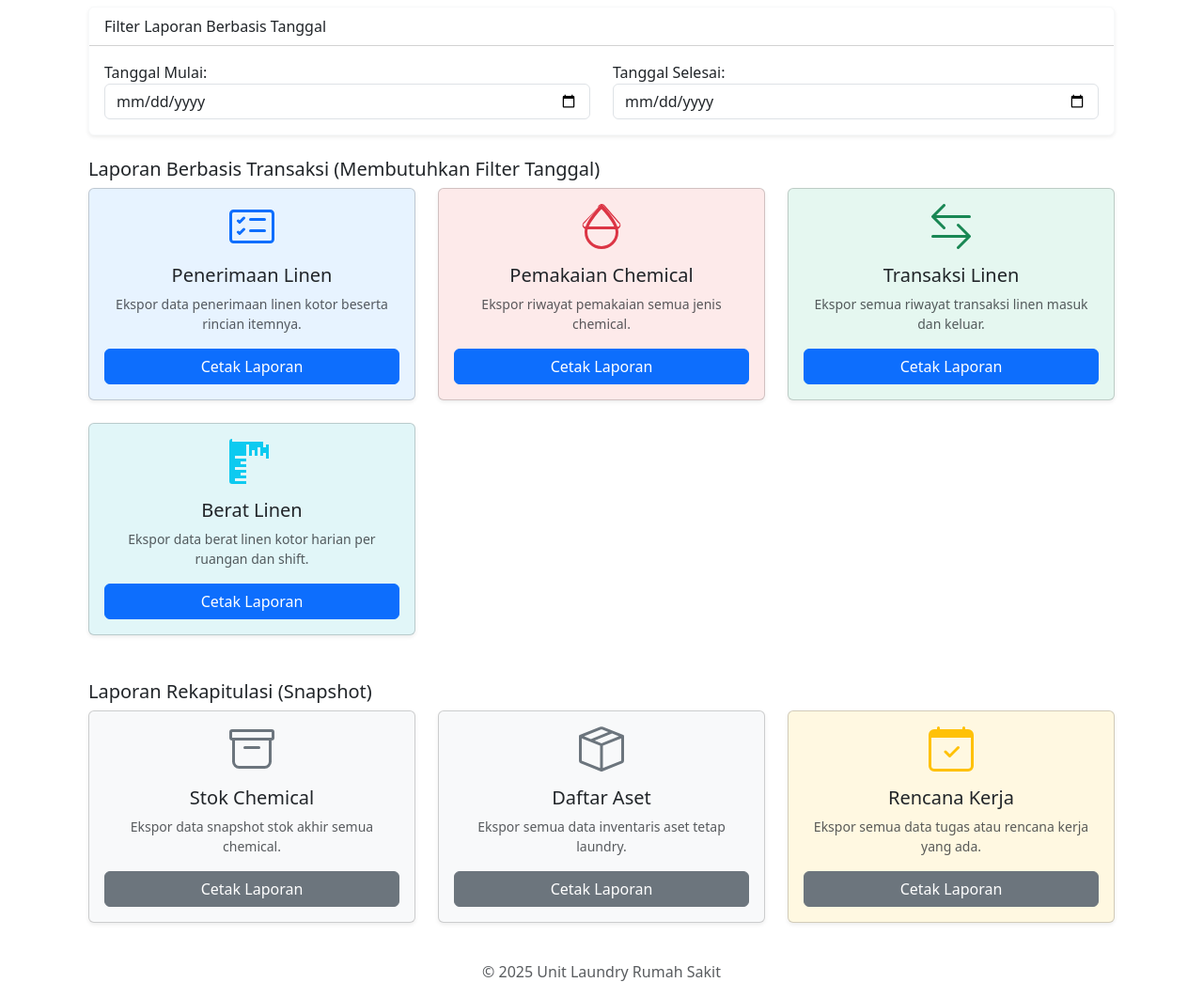
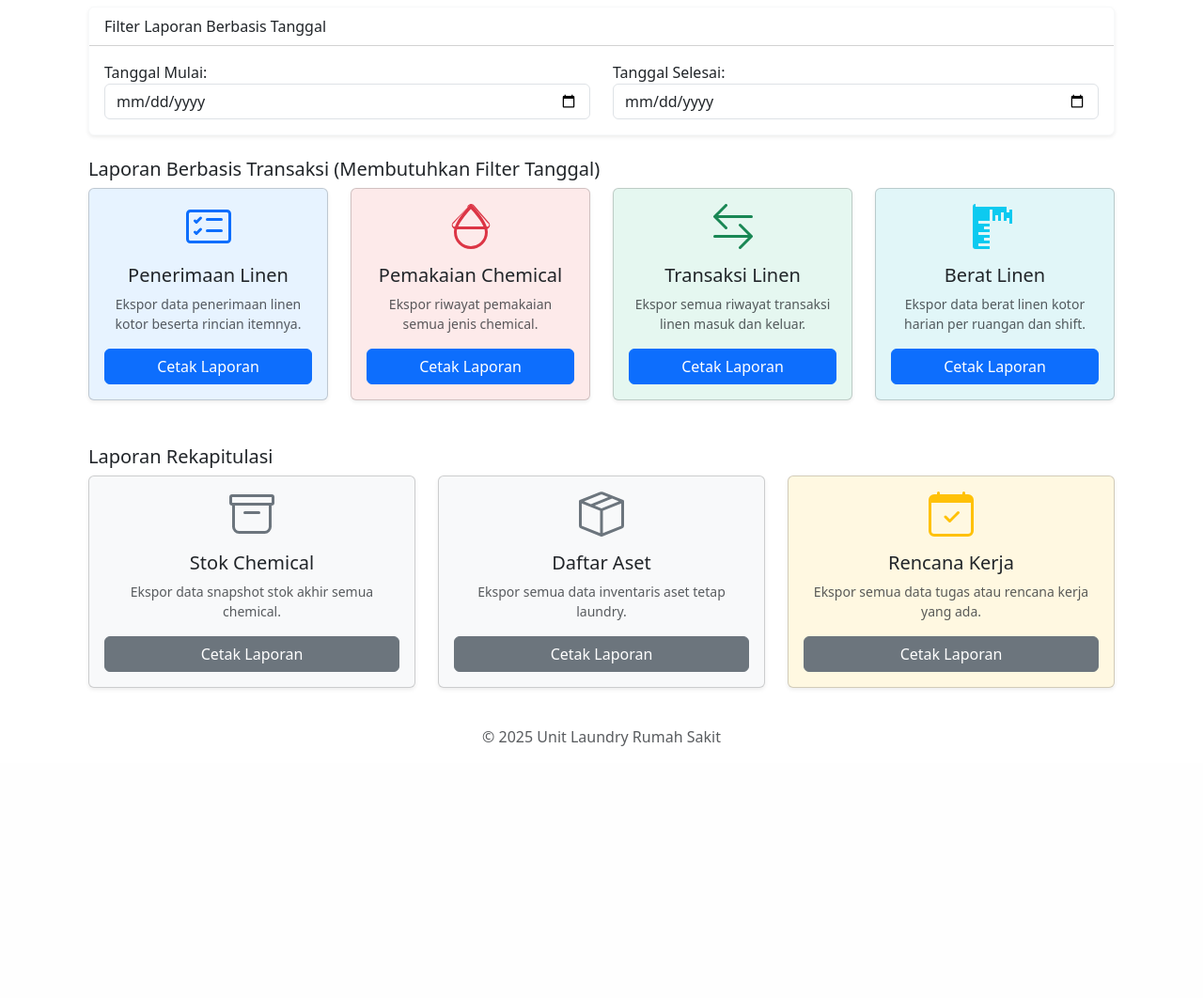
Before and after one commit to Dnoerzaman/aplikasi_laundry, a Django app: page /laporan/ in a window 1280 px wide. Shown: the part 282-1344 px from the top of the page at 94% size. After the commit the page ends 1076 px from the top, so only its background shows below. Run offline with Django 5.2, Linux system fonts and the light colour scheme; the visitor is signed in with stand-in values (Sample User, id 1); some libraries are stand-ins or nearby versions.

Commit message:
perubahan pada halaman report, memperbaiki baris kartu

```diff
--- a/laporan/templates/laporan/report_dashboard.html
+++ b/laporan/templates/laporan/report_dashboard.html
@@ -30,9 +30,8 @@
 
     <h5 class="mt-4">Laporan Berbasis Transaksi (Membutuhkan Filter Tanggal)</h5>
     <div class="row mt-2">
-
         <!-- Laporan Penerimaan Linen -->
-        <div class="col-md-6 col-lg-4 mb-4">
+        <div class="col-lg-3 col-md-6 mb-4">
             <div class="card h-100 shadow-sm" style="background-color: #e7f3ff;">
                 <div class="card-body text-center d-flex flex-column">
                     <svg xmlns="http://www.w3.org/2000/svg" width="48" height="48" fill="currentColor" class="bi bi-card-checklist text-primary mx-auto mb-3" viewBox="0 0 16 16"><path d="M14.5 3a.5.5 0 0 1 .5.5v9a.5.5 0 0 1-.5.5h-13a.5.5 0 0 1-.5-.5v-9a.5.5 0 0 1 .5-.5h13zm-13-1A1.5 1.5 0 0 0 0 3.5v9A1.5 1.5 0 0 0 1.5 14h13a1.5 1.5 0 0 0 1.5-1.5v-9A1.5 1.5 0 0 0 14.5 2h-13z"/><path d="M7 5.5a.5.5 0 0 1 .5-.5h5a.5.5 0 0 1 0 1h-5a.5.5 0 0 1-.5-.5zm-1.496-.854a.5.5 0 0 1 0 .708l-1.5 1.5a.5.5 0 0 1-.708 0l-.5-.5a.5.5 0 1 1 .708-.708l.146.147 1.146-1.147a.5.5 0 0 1 .708 0zM7 9.5a.5.5 0 0 1 .5-.5h5a.5.5 0 0 1 0 1h-5a.5.5 0 0 1-.5-.5zm-1.496-.854a.5.5 0 0 1 0 .708l-1.5 1.5a.5.5 0 0 1-.708 0l-.5-.5a.5.5 0 0 1 .708-.708l.146.147 1.146-1.147a.5.5 0 0 1 .708 0z"/></svg>
@@ -44,7 +43,7 @@
         </div>
 
         <!-- Laporan Pemakaian Chemical -->
-        <div class="col-md-6 col-lg-4 mb-4">
+        <div class="col-lg-3 col-md-6 mb-4">
             <div class="card h-100 shadow-sm" style="background-color: #fdeaea;">
                 <div class="card-body text-center d-flex flex-column">
                     <svg xmlns="http://www.w3.org/2000/svg" width="48" height="48" fill="currentColor" class="bi bi-droplet-half text-danger mx-auto mb-3" viewBox="0 0 16 16"><path fill-rule="evenodd" d="M7.21.8C7.69.295 8.31.295 8.79.8l5.25 6.05a.5.5 0 0 1-.44 1.15H2.4a.5.5 0 0 1-.44-1.15l5.25-6.05zM8 0a1.5 1.5 0 0 1 1.3.7l5.25 6.05a1.5 1.5 0 0 1-1.3 2.25H2.75a1.5 1.5 0 0 1-1.3-2.25L6.7 1.3A1.5 1.5 0 0 1 8 0z"/><path fill-rule="evenodd" d="M8 16a6 6 0 0 0 6-6c0-1.655-1.122-4.903-6-10-4.878 5.097-6 8.345-6 10a6 6 0 0 0 6 6zM8 15a5 5 0 0 0 5-5c0-1.204-.77-3.6-5-8.18-4.23 4.58-5 6.976-5 8.18a5 5 0 0 0 5 5z"/></svg>
@@ -56,7 +55,7 @@
         </div>
 
         <!-- Laporan Transaksi Linen -->
-        <div class="col-md-6 col-lg-4 mb-4">
+        <div class="col-lg-3 col-md-6 mb-4">
             <div class="card h-100 shadow-sm" style="background-color: #e5f7f0;">
                 <div class="card-body text-center d-flex flex-column">
                     <svg xmlns="http://www.w3.org/2000/svg" width="48" height="48" fill="currentColor" class="bi bi-arrow-left-right text-success mx-auto mb-3" viewBox="0 0 16 16"><path fill-rule="evenodd" d="M1 11.5a.5.5 0 0 0 .5.5h11.793l-3.147 3.146a.5.5 0 0 0 .708.708l4-4a.5.5 0 0 0 0-.708l-4-4a.5.5 0 0 0-.708.708L13.293 11H1.5a.5.5 0 0 0-.5.5zm14-7a.5.5 0 0 1-.5.5H2.707l3.147 3.146a.5.5 0 1 1-.708.708l-4-4a.5.5 0 0 1 0-.708l4-4a.5.5 0 1 1 .708.708L2.707 4H14.5a.5.5 0 0 1 .5.5z"/></svg>
@@ -68,7 +67,7 @@
         </div>
 
         <!-- Laporan Berat Linen -->
-        <div class="col-md-6 col-lg-4 mb-4">
+        <div class="col-lg-3 col-md-6 mb-4">
             <div class="card h-100 shadow-sm" style="background-color: #e1f6f8;">
                 <div class="card-body text-center d-flex flex-column">
                     <svg xmlns="http://www.w3.org/2000/svg" width="48" height="48" fill="currentColor" class="bi bi-rulers text-info mx-auto mb-3" viewBox="0 0 16 16"><path d="M1 0a1 1 0 0 0-1 1v14a1 1 0 0 0 1 1h5v-1H2v-1h4v-1H4v-1h2v-1H2v-1h4V9H4V8h2V7H2V6h4V2h1v4h1V4h1v2h1V3h1v3h1V5h1v2h1V2h-1v1h-1V1H1z"/></svg>
@@ -79,11 +78,11 @@
             </div>
         </div>
     </div>
-    <h5 class="mt-4">Laporan Rekapitulasi (Snapshot)</h5>
+
+    <h5 class="mt-4">Laporan Rekapitulasi</h5>
      <div class="row mt-2">
-
         <!-- Laporan Stok Chemical -->
-        <div class="col-md-6 col-lg-4 mb-4">
+        <div class="col-lg-4 col-md-6 mb-4">
             <div class="card h-100 shadow-sm bg-light">
                 <div class="card-body text-center d-flex flex-column">
                     <svg xmlns="http://www.w3.org/2000/svg" width="48" height="48" fill="currentColor" class="bi bi-archive text-secondary mx-auto mb-3" viewBox="0 0 16 16"><path d="M0 2a1 1 0 0 1 1-1h14a1 1 0 0 1 1 1v2a1 1 0 0 1-1 1v7.5a2.5 2.5 0 0 1-2.5 2.5h-9A2.5 2.5 0 0 1 1 12.5V5a1 1 0 0 1-1-1V2zm2 3v7.5A1.5 1.5 0 0 0 3.5 14h9a1.5 1.5 0 0 0 1.5-1.5V5H2zm13-3H1v2h14V2zM5 7.5a.5.5 0 0 1 .5-.5h5a.5.5 0 0 1 0 1h-5a.5.5 0 0 1-.5-.5z"/></svg>
@@ -93,9 +92,8 @@
                 </div>
             </div>
         </div>
-
         <!-- Laporan Aset -->
-        <div class="col-md-6 col-lg-4 mb-4">
+        <div class="col-lg-4 col-md-6 mb-4">
             <div class="card h-100 shadow-sm bg-light">
                 <div class="card-body text-center d-flex flex-column">
                     <svg xmlns="http://www.w3.org/2000/svg" width="48" height="48" fill="currentColor" class="bi bi-box-seam text-secondary mx-auto mb-3" viewBox="0 0 16 16"><path d="M8.186 1.113a.5.5 0 0 0-.372 0L1.846 3.5l2.404.961L10.404 2l-2.218-.887zm3.564 1.426L5.596 5 8 5.961 14.154 3.5l-2.404-.961zm3.25 1.7-6.5 2.6v7.922l6.5-2.6V4.24zM7.5 14.762V6.838L1 4.239v7.923l6.5 2.6zM7.443.184a1.5 1.5 0 0 1 1.114 0l7.129 2.852A.5.5 0 0 1 16 3.5v8.662a1 1 0 0 1-.629.928l-7.185 2.874a.5.5 0 0 1-.372 0L.63 13.09a1 1 0 0 1-.63-.928V3.5a.5.5 0 0 1 .314-.464L7.443.184z"/></svg>
@@ -105,9 +103,8 @@
                 </div>
             </div>
         </div>
-
         <!-- Laporan Schedule -->
-        <div class="col-md-6 col-lg-4 mb-4">
+        <div class="col-lg-4 col-md-6 mb-4">
             <div class="card h-100 shadow-sm" style="background-color: #fff8e1;">
                 <div class="card-body text-center d-flex flex-column">
                     <svg xmlns="http://www.w3.org/2000/svg" width="48" height="48" fill="currentColor" class="bi bi-calendar-check text-warning mx-auto mb-3" viewBox="0 0 16 16"><path d="M10.854 7.146a.5.5 0 0 1 0 .708l-3 3a.5.5 0 0 1-.708 0l-1.5-1.5a.5.5 0 1 1 .708-.708L7.5 9.793l2.646-2.647a.5.5 0 0 1 .708 0z"/><path d="M3.5 0a.5.5 0 0 1 .5.5V1h8V.5a.5.5 0 0 1 1 0V1h1a2 2 0 0 1 2 2v11a2 2 0 0 1-2 2H2a2 2 0 0 1-2-2V3a2 2 0 0 1 2-2h1V.5a.5.5 0 0 1 .5-.5zM1 4v10a1 1 0 0 0 1 1h12a1 1 0 0 0 1-1V4H1z"/></svg>
```
